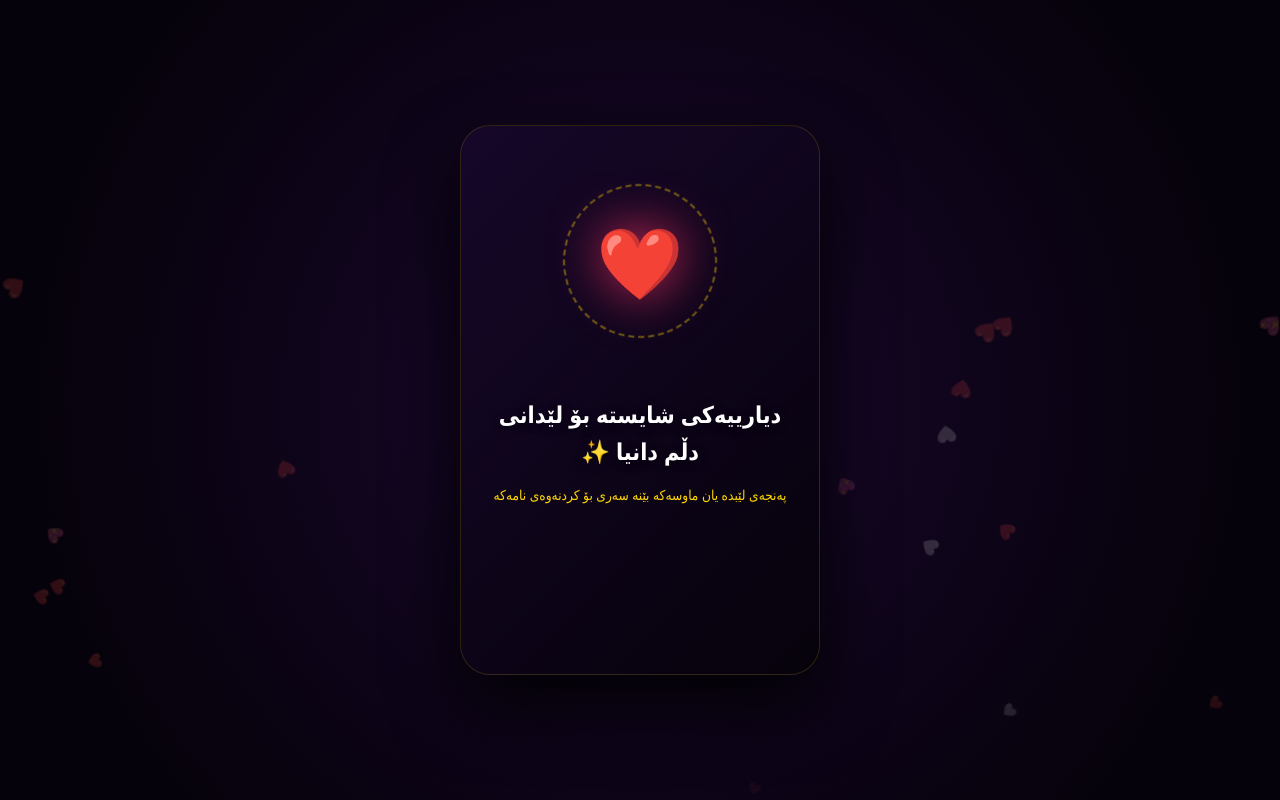
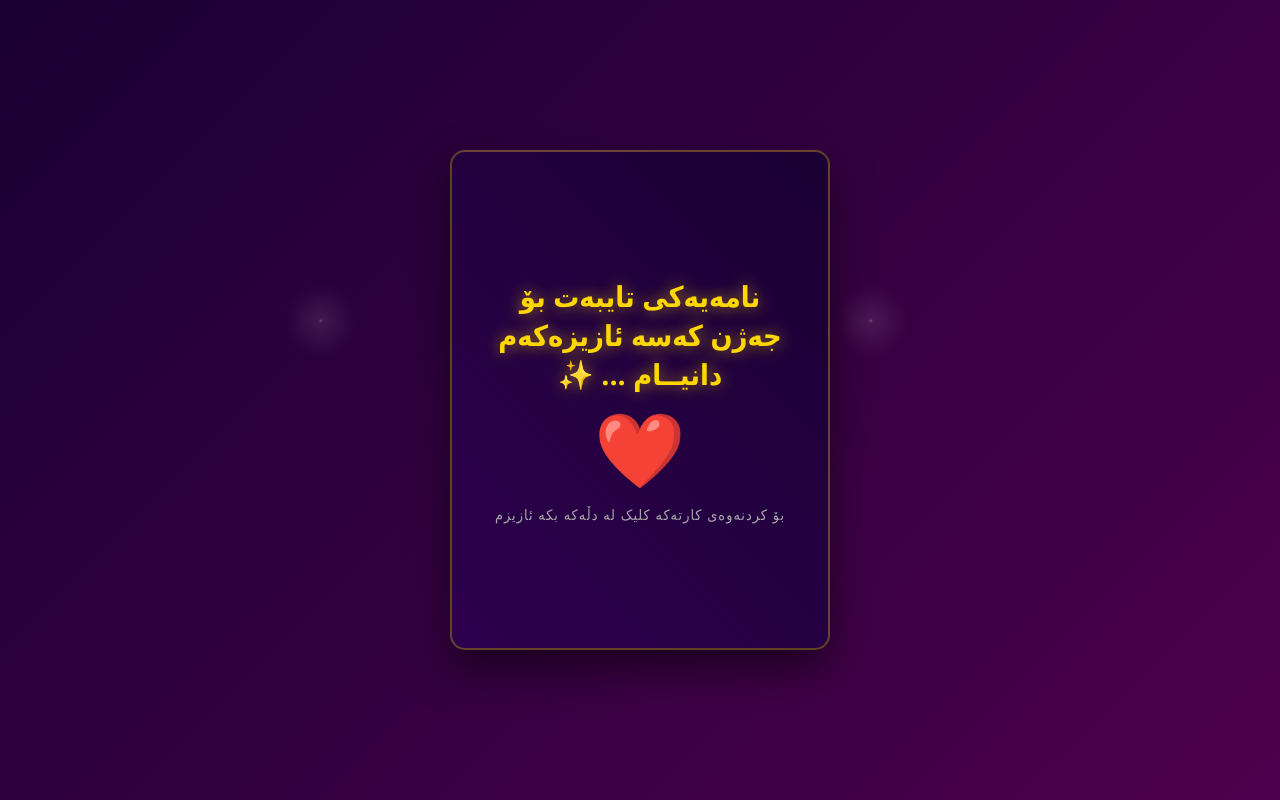
Before and after one commit to sardarsarwar447-ctrl/FOR-MYLOVE, a plain HTML site: page index.html in a window 1280 px wide. Drawn offline with Linux system fonts and the light colour scheme.

Commit message:
Add files via upload

```diff
--- a/index.html
+++ b/index.html
@@ -3,276 +3,225 @@
 <head>
     <meta charset="UTF-8">
     <meta name="viewport" content="width=device-width, initial-scale=1.0">
-    <title>بۆ تاقانەکەی دڵم 🤍</title>
+    <title>جەژنت پیرۆز بێت هاوسەری ئازیزم</title>
     <style>
-        /* ڕێکخستنی بنەڕەتی شاهانە */
-        body, html {
+        /* ستایلی گشتی لاپەڕەکە */
+        body {
             margin: 0;
             padding: 0;
-            width: 100%;
-            height: 100%;
-            overflow: hidden;
-            background-color: #06020b;
-            font-family: 'Segoe UI', Tahoma, Geneva, Verdana, sans-serif;
             display: flex;
             justify-content: center;
             align-items: center;
+            min-height: 100vh;
+            background: linear-gradient(135deg, #1a0033, #4d004d);
+            font-family: 'Segoe UI', Tahoma, Geneva, Verdana, sans-serif;
+            overflow: hidden;
+            color: #fff;
         }
 
-        /* باکگراوندی ڕووناکی قووڵ */
-        .luxury-bg {
+        /* باکگراوندێکی ئەستێرەیی جوڵاو */
+        .stars {
             position: absolute;
             width: 100%;
             height: 100%;
-            background: radial-gradient(circle at 50% 50%, #1a082e 0%, #06020b 80%);
+            background: radial-gradient(white, rgba(255,255,255,.2) 2px, transparent 40px),
+                        radial-gradient(white, rgba(255,255,255,.15) 1px, transparent 30px);
+            background-size: 550px 550px;
+            background-position: 0 0, 40px 60px;
+            animation: moveStars 60s linear infinite;
+            opacity: 0.3;
             z-index: 1;
         }
 
-        /* دروستکردنی دڵە بارینەکانی باکگراوند */
-        .bg-hearts {
-            position: absolute;
-            width: 100%;
-            height: 100%;
-            z-index: 2;
-            overflow: hidden;
+        @keyframes moveStars {
+            from { background-position: 0 0; }
+            to { background-position: 550px 550px; }
         }
 
-        .floating-heart {
-            position: absolute;
-            color: rgba(255, 51, 102, 0.25); /* سووری کاڵ بۆ ئەوەی چاو نەیەشێنێت */
-            font-size: 20px;
-            pointer-events: none;
-            animation: floatUp 6s infinite linear;
-            bottom: -50px;
+        /* کارتە سەرەکییەکە */
+        .card-container {
+            position: relative;
+            width: 380px;
+            height: 500px;
+            perspective: 1000px;
+            z-index: 2;
+            cursor: pointer;
         }
 
-        @keyframes floatUp {
-            0% { transform: translateY(0) rotate(0deg) scale(0.5); opacity: 0; }
-            20% { opacity: 0.7; }
-            80% { opacity: 0.7; }
-            100% { transform: translateY(-105vh) rotate(360deg) scale(1.2); opacity: 0; }
-        }
-
-        /* چوارچێوەی کارتەکە */
-        .card-container {
-            position: relative;
-            width: 360px;
-            height: 550px;
-            perspective: 1500px;
-            z-index: 10;
-        }
-
-        .card-inner {
+        .card {
             width: 100%;
             height: 100%;
             position: absolute;
             transform-style: preserve-3d;
             transition: transform 1.2s cubic-bezier(0.4, 0, 0.2, 1);
-            border-radius: 30px;
-            box-shadow: 0 30px 70px rgba(0, 0, 0, 0.9);
-            cursor: pointer;
+            box-shadow: 0 20px 40px rgba(0,0,0,0.5);
+            border-radius: 15px;
         }
 
-        /* جوڵەی وەرگەڕانی کارتەکە بە هێنان یان داگرتنی ماوس */
-        .card-container:hover .card-inner,
-        .card-container:active .card-inner,
-        .card-container:focus .card-inner {
+        /* کاتێک کورت دەکرێتەوە بۆ سەر کارتەکە */
+        .card-container.open .card {
             transform: rotateY(180deg);
         }
 
-        .face {
+        .card-front, .card-back {
             position: absolute;
             width: 100%;
             height: 100%;
             backface-visibility: hidden;
-            -webkit-backface-visibility: hidden;
-            border-radius: 30px;
-            padding: 40px 30px;
-            box-sizing: border-box;
+            border-radius: 15px;
             display: flex;
             flex-direction: column;
-            justify-content: space-between;
+            justify-content: center;
             align-items: center;
-            border: 1px solid rgba(255, 215, 0, 0.15);
-            backdrop-filter: blur(15px);
+            padding: 30px;
+            box-sizing: border-box;
+            border: 2px solid rgba(255, 215, 0, 0.3);
         }
 
-        /* بەشی پێشەوەی کارتەکە */
-        .face-front {
-            background: linear-gradient(135deg, #160729 0%, #06020b 100%);
-            justify-content: flex-start;
-            gap: 40px;
-            padding-top: 60px;
+        /* ڕوکاری پێشەوەی کارتەکە */
+        .card-front {
+            background: linear-gradient(45deg, #2d004d, #1a0033);
+            text-align: center;
         }
 
-        /* سندوقی بازنەکە بۆ ئەوەی دڵەکە ڕێک بچێتە ناوەڕاستی */
-        .circle-wrapper {
-            position: relative;
-            width: 150px;
-            height: 150px;
-            display: flex;
-            justify-content: center;
-            align-items: center;
+        .gold-glow {
+            color: #ffd700;
+            font-size: 1.8rem;
+            font-weight: bold;
+            text-shadow: 0 0 15px rgba(255, 215, 0, 0.6);
+            margin-bottom: 20px;
         }
 
-        /* بازنە زێڕینە جوڵاوەکە */
-        .gold-glow-ring {
-            position: absolute;
-            width: 100%;
-            height: 100%;
-            border-radius: 50%;
-            border: 2px dashed rgba(255, 215, 0, 0.4);
-            animation: rotateRing 25s linear infinite;
-        }
-
-        @keyframes rotateRing {
-            to { transform: rotate(360deg); }
-        }
-
-        /* دڵە سورە گەورەکە ڕێک لە ناوەڕاستی بازنەکە جێگیر کراوە */
-        .main-heart {
-            font-size: 4.2rem;
-            filter: drop-shadow(0 0 25px rgba(255, 51, 102, 0.8));
-            animation: heartbeat 1.8s infinite ease-in-out;
-            z-index: 5;
-            user-select: none;
+        .heart-btn {
+            background: none;
+            border: none;
+            color: #ff3366;
+            font-size: 4rem;
+            cursor: pointer;
+            animation: heartbeat 1.4s infinite;
+            transition: transform 0.2s;
         }
 
         @keyframes heartbeat {
-            0%, 100% { transform: scale(1); }
-            50% { transform: scale(1.1); }
+            0% { transform: scale(1); }
+            20% { transform: scale(1.1); }
+            40% { transform: scale(1.05); }
+            60% { transform: scale(1.15); }
+            80% { transform: scale(1); }
+            100% { transform: scale(1); }
         }
 
-        .front-text-box {
-            text-align: center;
-            margin-top: 20px;
+        .click-text {
+            font-size: 0.9rem;
+            color: #aaa;
+            margin-top: 15px;
+            letter-spacing: 1px;
         }
 
-        .front-text-box h2 {
-            color: #ffffff;
-            font-size: 1.45rem;
-            font-weight: 600;
-            line-height: 1.6;
-            margin: 0;
-            text-shadow: 0 2px 10px rgba(0,0,0,0.5);
+        /* ڕوکاری پشتەوەی کارتەکە (پیرۆزباییەکە) */
+        .card-back {
+            background: linear-gradient(45deg, #1a0033, #2d004d);
+            transform: rotateY(180deg);
+            text-align: center;
+            justify-content: space-around;
         }
 
-        .front-text-box p {
+        .eid-title {
             color: #ffd700;
-            font-size: 0.85rem;
-            margin-top: 15px;
-            opacity: 0.8;
-            animation: fadeBlink 2s infinite;
+            font-size: 2.2rem;
+            margin: 0;
+            font-weight: bold;
+            text-shadow: 0 0 10px rgba(255, 215, 0, 0.4);
         }
 
-        @keyframes fadeBlink {
-            0%, 100% { opacity: 0.4; }
-            50% { opacity: 1; }
-        }
-
-        /* بەشی پشتەوەی کارتەکە (نامەکە) */
-        .face-back {
-            background: linear-gradient(135deg, #090310 0%, #220a3d 100%);
-            transform: rotateY(180deg);
-            justify-content: space-between;
-        }
-
-        .badge-premium {
-            background: rgba(255, 215, 0, 0.07);
-            border: 1px solid #ffd700;
-            color: #ffd700;
-            padding: 6px 20px;
-            border-radius: 50px;
-            font-size: 0.85rem;
-            font-weight: bold;
-        }
-
-        .romantic-letter {
-            color: #f5f0ff;
-            font-size: 1.15rem;
-            line-height: 2.1;
-            text-align: center;
+        .love-letter {
+            font-size: 1.1rem;
+            line-height: 1.8;
+            color: #f0e6ff;
+            margin: 20px 0;
             font-weight: 300;
         }
 
-        .romantic-letter span {
+        .signature {
             color: #ffd700;
-            font-weight: bold;
+            font-size: 1.2rem;
+            font-style: italic;
         }
 
-        .divider-line {
-            width: 60px;
-            height: 1px;
-            background: linear-gradient(90deg, transparent, #ffd700, transparent);
+        /* پارچە کاغەزە ڕەنگاوڕەنگەکان (Confetti) */
+        .confetti {
+            position: absolute;
+            width: 10px;
+            height: 10px;
+            background-color: #ffd700;
+            position: absolute;
+            top: -10px;
+            z-index: 0;
+            animation: fall linear forwards;
         }
 
-        .footer-signature h3 {
-            color: #ffd700;
-            font-size: 1.15rem;
-            margin: 0 0 5px 0;
-        }
-
-        .footer-signature p {
-            color: rgba(255, 255, 255, 0.4);
-            font-size: 0.8rem;
-            margin: 0;
+        @keyframes fall {
+            to {
+                transform: translateY(105vh) rotate(360deg);
+            }
         }
     </style>
 </head>
 <body>
 
-    <div class="luxury-bg"></div>
+    <div class="stars"></div>
 
-    <div class="bg-hearts" id="heartContainer"></div>
-
-    <div class="card-container" tabindex="0">
-        <div class="card-inner">
-
-            <div class="face face-front">
-                <div class="circle-wrapper">
-                    <div class="gold-glow-ring"></div>
-                    <div class="main-heart">❤️</div>
-                </div>
-
-                <div class="front-text-box">
-                    <h2>دیارییەکی شایستە بۆ لێدانی دڵم دانيا ✨</h2>
-                    <p>پەنجەی لێبدە یان ماوسەکە بێنە سەری بۆ کردنەوەی نامەکە</p>
-                </div>
+    <div class="card-container" id="cardContainer" onclick="toggleCard()">
+        <div class="card">
+            <!-- پێشەوەی کارتەکە -->
+            <div class="card-front">
+                <div class="gold-glow">نامەیەکی تایبەت بۆ جەژن کەسە ئازیزەکەم دانیــام ... ✨</div>
+                <button class="heart-btn">❤️</button>
+                <div class="click-text">بۆ کردنەوەی کارتەکە کلیک لە دڵەکە بکە ئازیزم</div>
             </div>
 
-            <div class="face face-back">
-                <div class="badge-premium">جەژنی قوربانت پیرۆزبيت 🌙</div>
-
-                <p class="romantic-letter">
-                    "جەژنت پیرۆز بێت <span>تەواوکەری ڕۆحم</span>..<br>
-                    تۆ تەنها خۆشەویستی من نیت، تۆ هۆکاری سەرەکی زەردەخەنە و جەژنەکانی منی. <br>
-                    لە خودا داواکارم هیچ جەژنێک بێ دەنگی تۆ و بێ بوونی تۆ بەسەر مندا نەهێنێت، و هەموو ساڵێک پێکەوە بین."
+            <!-- پشتەوەی کارتەکە (نامە ڕۆمانسییەکە) -->
+            <div class="card-back">
+                <h1 class="eid-title">جەژنت پیرۆز بێت خانمــەکـەم 🌙</h1>
+                <p class="love-letter">
+                    "جەژنت پیرۆز بێت مانای ژیانم.. هیوادارم ئەم جەژنە ببێتە مایەی خۆشی و بەدیهاتنی هەموو ئاواتەکانمان پێکەوە. تۆ جوانترین دیاری خوای لە ژیانمدا و هەموو جەژنێک تۆ جەژنی منی."
                 </p>
-
-                <div class="divider-line"></div>
-
-                <div class="footer-signature">
-                    <h3>بۆ هەمیشە خۆشم دەوێیت ❤️</h3>
-                    <p>هەموو ساڵێک بە خۆشی سێبەرەکەم</p>
-                </div>
+                <div class="signature">خۆشەویستەکەم و هاوسەری ژیانم ❤️</div>
             </div>
-
         </div>
     </div>
 
     <script>
-        // دروستکردنی ئۆتۆماتیکی دڵە سوورە جوڵاوەکان لە پشتەوەی کارتەکە
-        const container = document.getElementById('heartContainer');
-        const heartIcons = ['❤️', '💖', '🤍', '❤️'];
+        // فرمان بۆ کردنەوە و داخستنی کارتەکە
+        function toggleCard() {
+            const card = document.getElementById('cardContainer');
+            card.classList.toggle('open');
 
-        for (let i = 0; i < 25; i++) {
-            const heart = document.createElement('div');
-            heart.classList.add('floating-heart');
-            heart.innerText = heartIcons[Math.floor(Math.random() * heartIcons.length)];
-            heart.style.left = Math.random() * 100 + 'vw';
-            heart.style.animationDelay = Math.random() * 5 + 's';
-            heart.style.animationDuration = (Math.random() * 4 + 5) + 's';
-            container.appendChild(heart);
+            if(card.classList.contains('open')) {
+                createConfetti();
+            }
+        }
+
+        // دروستکردنی ئەنیمەیشنی بارینی دڵی بچووک و کاغەزی زێڕینی جەژن
+        function createConfetti() {
+            const colors = ['#ffd700', '#ff3366', '#ff99bb', '#ffffff'];
+            for (let i = 0; i < 100; i++) {
+                const confetti = document.createElement('div');
+                confetti.classList.add('confetti');
+                confetti.style.left = Math.random() * 100 + 'vw';
+                confetti.style.animationDuration = (Math.random() * 3 + 2) + 's';
+                confetti.style.backgroundColor = colors[Math.floor(Math.random() * colors.length)];
+                confetti.style.width = Math.random() * 8 + 5 + 'px';
+                confetti.style.height = confetti.style.width;
+                confetti.style.borderRadius = Math.random() > 0.5 ? '50%' : '0px';
+
+                document.body.appendChild(confetti);
+
+                // سڕینەوەی دوای تەواو بوون
+                setTimeout(() => {
+                    confetti.remove();
+                }, 5000);
+            }
         }
     </script>
 </body>
```
